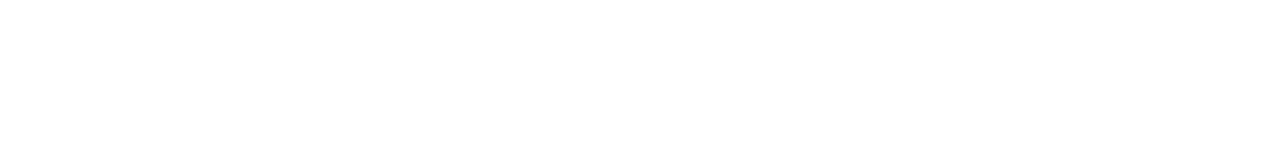
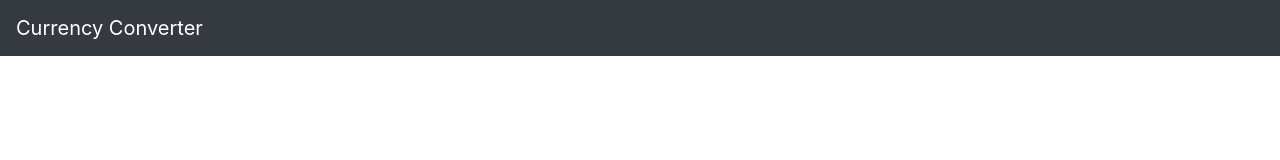
Before and after one commit to Nedu/CurrencyConverter, a website: page public/src/index.html in a window 1280 px wide. Drawn offline with nearby package versions, Linux system fonts and the light colour scheme.

Commit message:
Implemented header for the app

```diff
--- a/public/src/index.html
+++ b/public/src/index.html
@@ -5,9 +5,14 @@
     <meta name="viewport" content="width=device-width, initial-scale=1.0">
     <meta http-equiv="X-UA-Compatible" content="ie=edge">
     <link rel="stylesheet" href="https://stackpath.bootstrapcdn.com/bootstrap/4.1.1/css/bootstrap.min.css" integrity="sha384-WskhaSGFgHYWDcbwN70/dfYBj47jz9qbsMId/iRN3ewGhXQFZCSftd1LZCfmhktB" crossorigin="anonymous">
+    <link rel="stylesheet" href="./css/app.css">
     <title>Currency Converter</title>
 </head>
 <body>
-
+    <header>
+        <nav class="navbar navbar-dark bg-dark">
+            <a class="navbar-brand" href="#">Currency Converter</a>
+        </nav>
+    </header>
 </body>
 </html>
```
